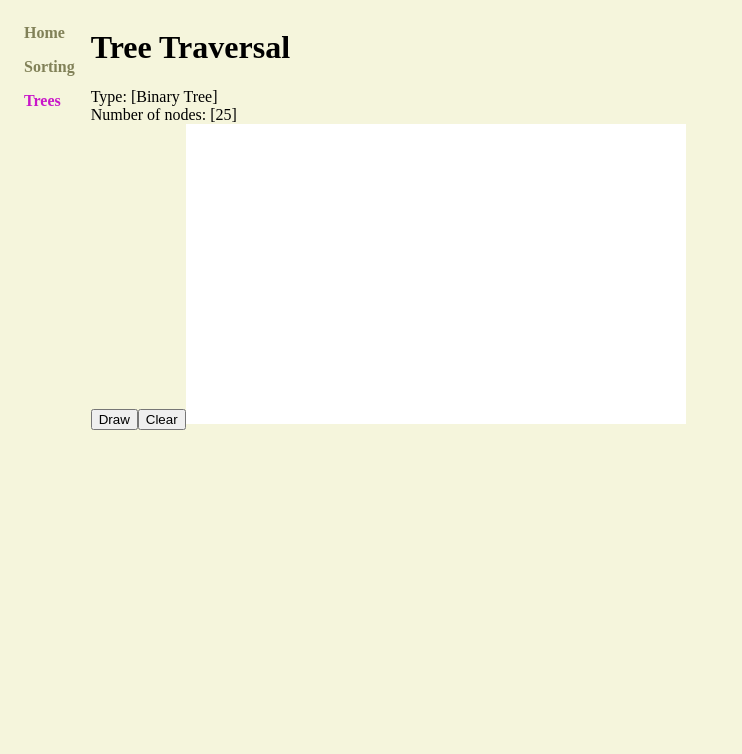
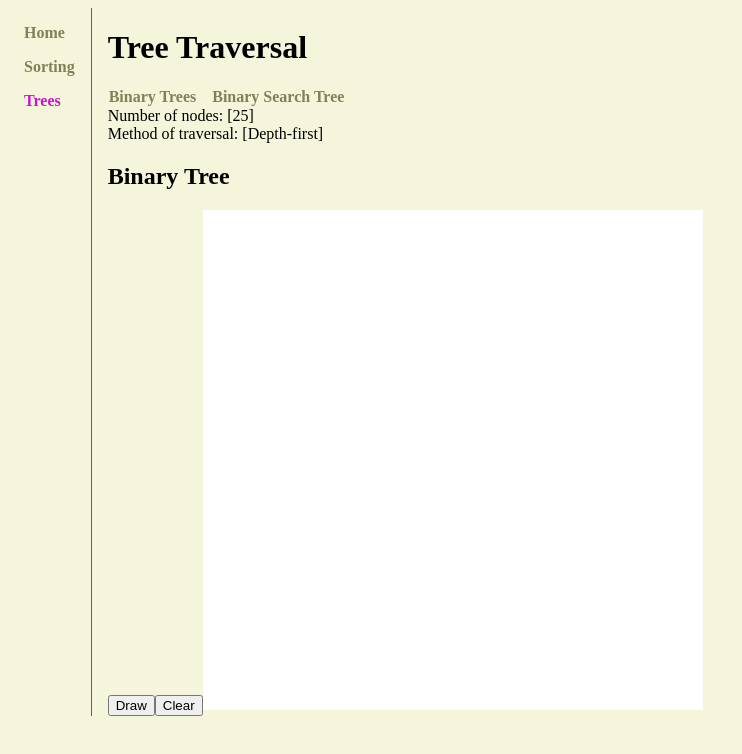
Before and after one commit to danielforkner/algovisualizer, a React (Create React App) app: page /trees in a window 1280 px wide. Shown: the top 754 px of the page, without its empty margins (0-742 px from the left). Built offline with nearby package versions, Linux system fonts and the light colour scheme.

Commit message:
binary tree renders the tree in canvas

```diff
--- a/public/index.html
+++ b/public/index.html
@@ -2,7 +2,7 @@
 <html lang="en">
   <head>
     <title>Algorvisualizer</title>
-    <link rel="stylesheet" type="text/css" href="styles.css" />
+    <link rel="stylesheet" type="text/css" href="/styles.css" />
   </head>
   <body>
     <div id="root"></div>
--- a/public/styles.css
+++ b/public/styles.css
@@ -3,6 +3,7 @@ body {
 }
 #main {
     width: 100%;
+    padding-left: 1rem;
 }
 .container {
     display: flex;
@@ -14,6 +15,7 @@ body {
 #sidebar {
     padding: 1rem;
     gap: 1rem;
+    border-right: 1px solid #c916c9;
 }
 .activeLink {
     color: #c916c9;
--- a/src/Home.jsx
+++ b/src/Home.jsx
@@ -2,10 +2,11 @@ import { Link } from 'react-router-dom';
 
 const Home = () => {
   return (
-    <div>
+    <div className="vertical-container">
       <h1>HOME</h1>
       <p>Let's visualize algorithms!</p>
-      <Link to="/sorting">Sorting algorithms</Link>
+      <Link to="sorting">Sorting algorithms</Link>
+      <Link to="trees">Traversing trees</Link>
     </div>
   );
 };
--- a/src/app/App.jsx
+++ b/src/app/App.jsx
@@ -3,6 +3,8 @@ import Home from '../Home';
 import SortMain from '../features/sorting/SortMain';
 import Sidebar from '../features/Sidebar';
 import TreesMain from '../features/trees/TreesMain';
+import BinaryTree from '../features/trees/BinaryTree';
+import BinarySearchTree from '../features/trees/BinarySearchTree';
 
 const App = () => {
   return (
@@ -10,9 +12,22 @@ const App = () => {
       <Sidebar />
       <main id="main">
         <Routes>
+          <Route index element={<Home />} />
           <Route path="/" element={<Home />} />
           <Route path="sorting" element={<SortMain />} />
-          <Route path="trees" element={<TreesMain />} />
+          <Route path="trees" element={<TreesMain />}>
+            <Route index element={<BinaryTree />} />
+            <Route path="binarytree" element={<BinaryTree />} />
+            <Route path="binarysearchtree" element={<BinarySearchTree />} />
+            <Route
+              path="*"
+              element={
+                <main style={{ padding: '1rem' }}>
+                  <p>There's nothing here!</p>
+                </main>
+              }
+            />
+          </Route>
           <Route
             path="*"
             element={
--- /dev/null
+++ b/src/features/trees/BinarySearchTree.jsx
@@ -0,0 +1,32 @@
+export default function BinarySearchTree() {
+  const handleClear = () => {
+    const c = document.getElementById('canvas');
+    const ctx = c.getContext('2d');
+    ctx.clearRect(0, 0, 150, 150);
+  };
+  const handleDraw = () => {
+    const c = document.getElementById('canvas');
+    const ctx = c.getContext('2d');
+    ctx.beginPath();
+    ctx.moveTo(75, 50);
+    ctx.lineTo(100, 75);
+    ctx.lineTo(100, 25);
+    ctx.lineTo(75, 50);
+    ctx.fill();
+  };
+  return (
+    <div>
+      <h2>Binary Search Tree</h2>
+      <button onClick={handleDraw}>Draw</button>
+      <button onClick={handleClear}>Clear</button>
+      <canvas
+        id="canvas"
+        width="500"
+        height="300"
+        style={{ backgroundColor: 'white' }}
+      >
+        Your browser does not support this content
+      </canvas>
+    </div>
+  );
+}
--- /dev/null
+++ b/src/features/trees/BinaryTree.jsx
@@ -0,0 +1,141 @@
+import { useEffect, useState } from 'react';
+import { wait } from '../sorting/helpers';
+
+export default function BinaryTree() {
+  const [canvasWidth, setCanvasWidth] = useState(500);
+  const [canvasHeight, setCanvasHeight] = useState(500);
+  const [speed, setSpeed] = useState(500);
+  const [numNodes, setNumNodes] = useState(25);
+  const [c, setC] = useState();
+  const [ctx, setCtx] = useState();
+
+  useEffect(() => {
+    setC(document.getElementById('canvas'));
+    if (c) setCtx(c.getContext('2d'));
+  }, [c]);
+
+  class Node {
+    constructor(data) {
+      this.value = data.value;
+      this.left = null;
+      this.right = null;
+      this.x = data.x;
+      this.y = data.y;
+      this.radius = data.radius;
+    }
+    isLeaf() {
+      return this.left === null && this.right === null;
+    }
+  }
+  class BinaryTree {
+    constructor() {
+      this.root = null;
+      this.rootX = 250; // starting position on canvas
+      this.rootY = 20; // starting position on canvas
+      this.nodeXOffset = 150; // how far apart nodes are X
+      this.nodeYOffset = 60; // how far apart nodes are Y
+      this.levelIncrement = 0.75; // root is level 0
+      this.rootRadius = 20; // starting node size on canvas
+    }
+    async insertRoot(value) {
+      this.root = new Node({
+        value,
+        x: this.rootX,
+        y: this.rootY,
+        radius: this.rootRadius,
+      });
+      ctx.beginPath();
+      ctx.arc(this.root.x, this.root.y, this.rootRadius, 0, Math.PI * 2);
+      ctx.stroke();
+      ctx.closePath();
+      ctx.fillText(value, this.rootX, this.rootY);
+      await wait(speed / 2);
+    }
+    async insertNode(value, parentNode, level = 0) {
+      let curr;
+      if (!parentNode) curr = this.root;
+      else curr = parentNode;
+      level += this.levelIncrement;
+      if (value === curr.value) return;
+      if (value > curr.value) {
+        if (curr.right === null) {
+          curr.right = new Node({
+            value,
+            x: curr.x + this.nodeXOffset / (1 + level),
+            y: curr.y + this.nodeYOffset,
+            radius: this.rootRadius - level,
+          });
+          // node
+          ctx.beginPath();
+          ctx.arc(
+            curr.right.x,
+            curr.right.y,
+            curr.right.radius,
+            0,
+            Math.PI * 2
+          );
+          ctx.stroke();
+          ctx.closePath();
+          ctx.fillText(value, curr.right.x, curr.right.y);
+          // line
+          ctx.beginPath();
+          ctx.moveTo(curr.x, curr.y + curr.radius);
+          ctx.lineTo(curr.right.x, curr.right.y - curr.right.radius);
+          ctx.stroke();
+          ctx.closePath();
+          await wait(speed / 2);
+        } else
+          await this.insertNode(value, curr.right, level + this.levelIncrement);
+      } else {
+        if (curr.left === null) {
+          curr.left = new Node({
+            value,
+            x: curr.x - this.nodeXOffset / (1 + level),
+            y: curr.y + this.nodeYOffset,
+            radius: this.rootRadius - level,
+          });
+          // node
+          ctx.beginPath();
+          ctx.arc(curr.left.x, curr.left.y, curr.left.radius, 0, Math.PI * 2);
+          ctx.stroke();
+          ctx.closePath();
+          ctx.fillText(value, curr.left.x, curr.left.y);
+          // line
+          ctx.beginPath();
+          ctx.moveTo(curr.x, curr.y + curr.radius);
+          ctx.lineTo(curr.left.x, curr.left.y - curr.left.radius);
+          ctx.stroke();
+          ctx.closePath();
+          await wait(speed / 2);
+        } else
+          await this.insertNode(value, curr.left, level + this.levelIncrement);
+      }
+    }
+  }
+
+  const handleClear = () => {
+    ctx.clearRect(0);
+  };
+  const handleDraw = async () => {
+    let tree = new BinaryTree();
+    tree.insertRoot(Math.floor(Math.random() * 100));
+    for (let i = 0; i < numNodes; i++) {
+      await tree.insertNode(Math.floor(Math.random() * 100));
+    }
+  };
+  return (
+    <div>
+      <h2>Binary Tree</h2>
+      <button onClick={handleDraw}>Draw</button>
+      <button onClick={handleClear}>Clear</button>
+      <canvas
+        id="canvas"
+        width={canvasWidth}
+        height={canvasHeight}
+        style={{ backgroundColor: 'white' }}
+      >
+        Your browser does not support this content
+      </canvas>
+    </div>
+  );
+}
--- a/src/features/trees/TreesMain.jsx
+++ b/src/features/trees/TreesMain.jsx
@@ -1,34 +1,32 @@
+import { NavLink, Outlet } from 'react-router-dom';
+import './styles/styles.css';
+
 export default function TreesMain() {
-  const handleClear = () => {
-    const c = document.getElementById('canvas');
-    const ctx = c.getContext('2d');
-    ctx.clearRect(0, 0, 150, 150);
-  };
-  const handleDraw = () => {
-    const c = document.getElementById('canvas');
-    const ctx = c.getContext('2d');
-    ctx.beginPath();
-    ctx.moveTo(75, 50);
-    ctx.lineTo(100, 75);
-    ctx.lineTo(100, 25);
-    ctx.lineTo(75, 50);
-    ctx.fill();
-  };
   return (
     <div>
       <h1>Tree Traversal</h1>
-      <div>Type: {`[Binary Tree]`}</div>
+      <div className="links">
+        <NavLink
+          to="binarytree"
+          className={({ isActive }) =>
+            isActive ? 'activeTreeLink' : 'inactiveTreeLink'
+          }
+        >
+          Binary Trees
+        </NavLink>
+        <NavLink
+          to="binarysearchtree"
+          className={({ isActive }) =>
+            isActive ? 'activeTreeLink' : 'inactiveTreeLink'
+          }
+        >
+          Binary Search Tree
+        </NavLink>
+      </div>
       <div>Number of nodes: {`[25]`}</div>
-      <button onClick={handleDraw}>Draw</button>
-      <button onClick={handleClear}>Clear</button>
-      <canvas
-        id="canvas"
-        width="500"
-        height="300"
-        style={{ backgroundColor: 'white' }}
-      >
-        Your browser does not support this content
-      </canvas>
+      <div>Method of traversal: {`[Depth-first]`}</div>
+
+      <Outlet />
     </div>
   );
 }
--- /dev/null
+++ b/src/features/trees/styles/styles.css
@@ -0,0 +1,16 @@
+.activeTreeLink {
+    color: #c916c9;
+    font-weight: bold;
+    text-decoration: none;
+    background-color: yellow;
+} .inactiveTreeLink {
+    color: #818158;
+    font-weight: bold;
+    text-decoration: none;
+}
+.links {
+    display: flex;
+    margin: 1px;
+    gap: 1rem;
+    justify-content: left
+}
```
